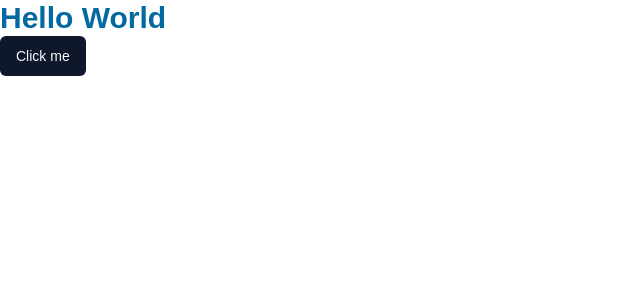
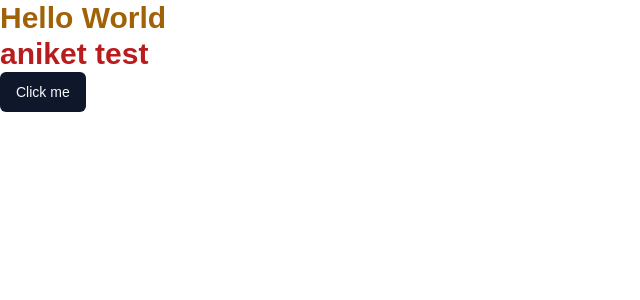
Before and after one commit to ShivamPal7/sikhley, a Next.js app: page / in a window 1280 px wide. Shown: the top 300 px of the page, without its empty margins (0-640 px from the left). Built offline with nearby package versions, Linux system fonts and the light colour scheme.

Commit message:
Aniket Test

```diff
--- a/app/page.tsx
+++ b/app/page.tsx
@@ -4,7 +4,8 @@ import Image from "next/image";
 export default function Home() {
   return (
     <div>
-      <p className="text-3xl font-semibold text-sky-700">Hello World</p>
+      <p className="text-3xl font-semibold text-yellow-700">Hello World</p>
+      <p className="text-3xl font-semibold text-red-700">aniket test</p>
       <Button>Click me</Button>
     </div>
 
```
